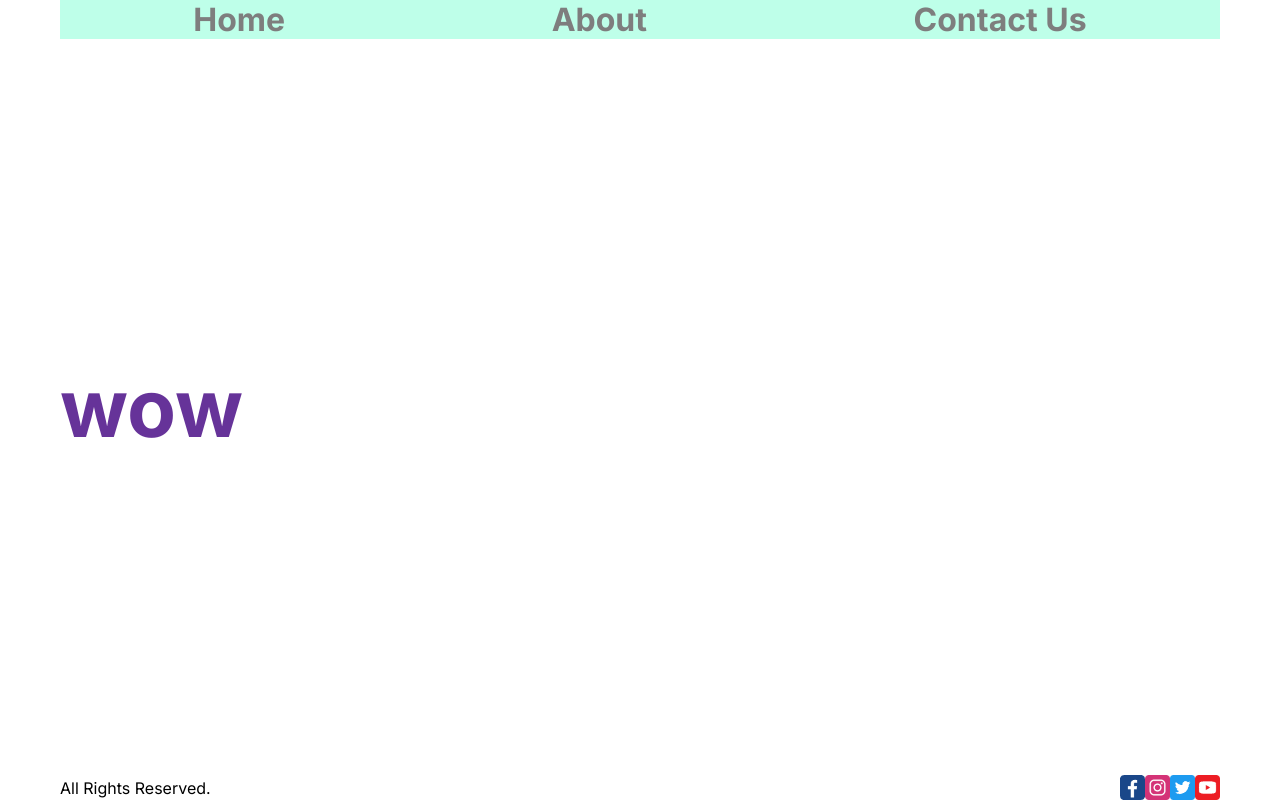
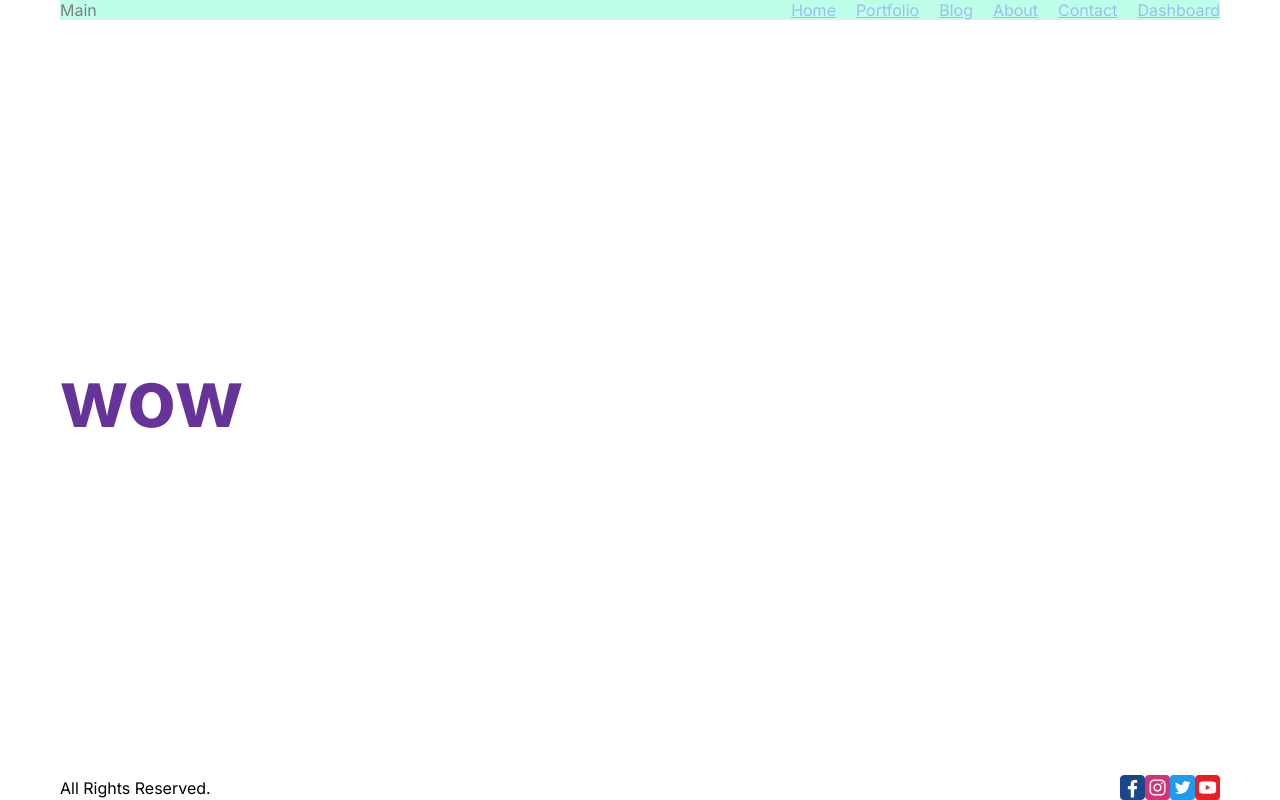
Before and after one commit to GI000000/next-app, a Next.js app: page / in a window 1280 px wide. Built offline with nearby package versions, Linux system fonts and the light colour scheme.

Commit message:
changed navigation elements

```diff
--- a/src/components/navbar/Navbar.jsx
+++ b/src/components/navbar/Navbar.jsx
@@ -1,25 +1,46 @@
 import React from 'react'
 import styles from "./navbar.module.css"
+import Link from 'next/link'
 
 function Navbar() {
   const links = [
     {
       id: 1,
+      url: '/',
       title: "Home"
     },
     {
       id: 2,
+      url: '/portfolio',
+      title: "Portfolio"
+    },
+    {
+      id: 3,
+      url: '/blog',
+      title: "Blog"
+    },
+    {
+      id: 4,
+      url: '/about',
       title: "About"
     },
     {
-      id: 3,
-      title: "Contact Us"
+      id: 5,
+      url: '/contact',
+      title: "Contact"
+    },
+    {
+      id: 6,
+      url: '/dashboard',
+      title: "Dashboard"
     }
   ];
-
   return (
     <div className={styles.links}>
-      {links.map(link => (<h1>{link.title}</h1>))}
+      <div>Main</div>
+      <div className={styles.links}>
+        {links.map(link => (<Link href={link.url}>{link.title}</Link>))}
+      </div>
     </div>
   )
 }
--- a/src/components/navbar/navbar.module.css
+++ b/src/components/navbar/navbar.module.css
@@ -1,7 +1,8 @@
 .links {
     opacity: 0.5;
     display: flex;
-    justify-content: space-around;
+    gap: 20px;
+    justify-content: space-between;
     align-items: center;
     background-color: aquamarine;
 
```
